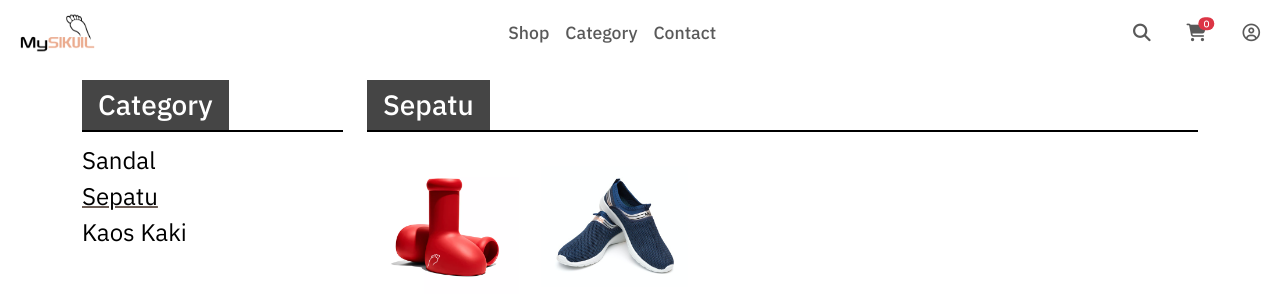
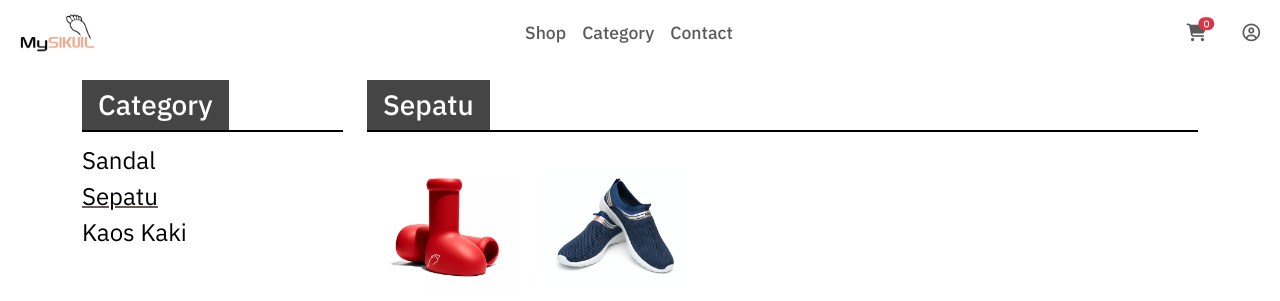
Before and after one commit to SamuelAndrey/footwear_store, a CodeIgniter app: page /footwear_store/index.php/kategori/sepatu in a window 1280 px wide. Shown: the top 301 px of the page. Run offline with CodeIgniter, Linux system fonts and the light colour scheme; data comes from the database, SQL or seed files in the repository; some libraries are stand-ins or nearby versions.

Commit message:
Fix header member

```diff
--- a/application/views/templates/header.php
+++ b/application/views/templates/header.php
@@ -48,13 +48,13 @@
                     </li>
 
                     <li class="nav-item">
-                        <a class="nav-link" href="#">Contact</a>
+                        <a class="nav-link" href="https://linktr.ee/mysikuil" target="_blank">Contact</a>
                     </li>
                 </ul>
 
                 <ul class="navbar-nav " style="display: flex; justify-content: space-between; ">
                     <li class=" nav-item licon">
-                        <a class="nav-link" href="#" ><i class="fa-solid fa-magnifying-glass"></i></a>
+
                     </li>
                     <li class=" nav-item licon">
                         <a class="nav-link" href="<?php echo base_url('dashboard/detail_keranjang')?>" ><i class="fa-solid fa-cart-shopping position-relative">
```
